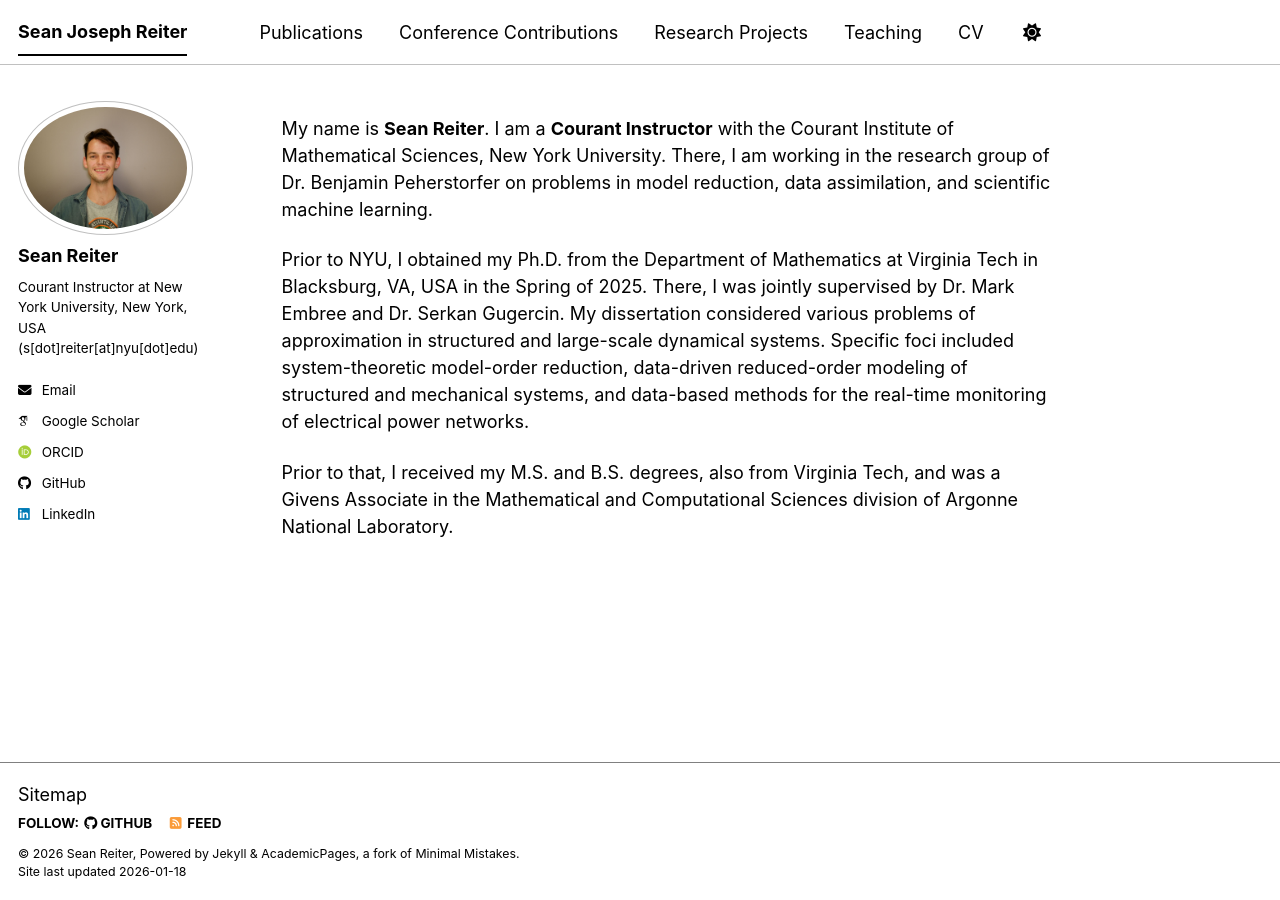
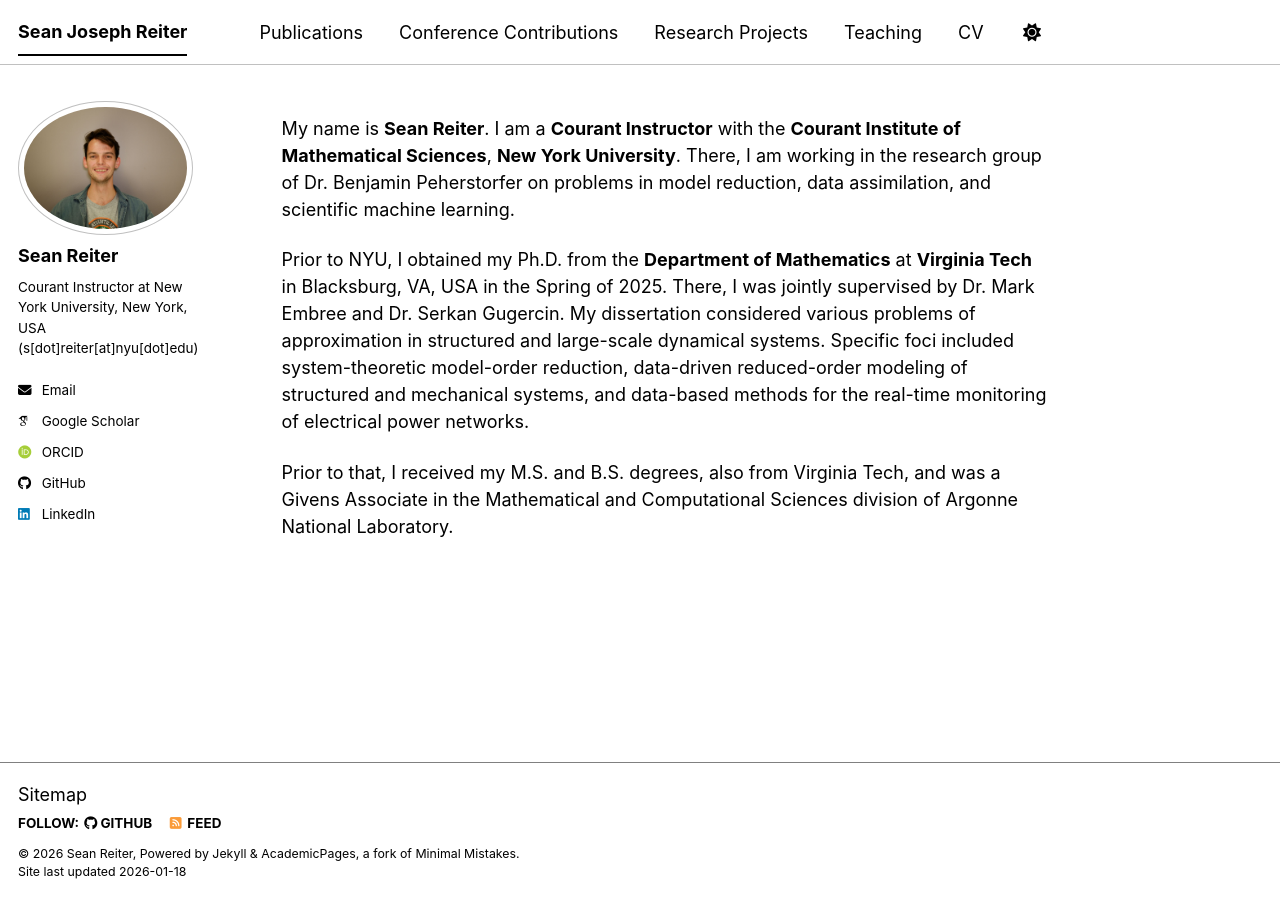
Before and after one commit to seanr7/seanr7.github.io, a Jekyll site: the page built from _pages/about.md, in a window 1280 px wide. Built offline with Jekyll 4.4.1, drawn with Linux system fonts in a browser that asks for light colours; some web fonts are replaced; a script bundle is joined from its source files by our own code; library files that are not in the unit come from our copies.

Commit message:
Improve formatting in about.md for clarity
Enhanced formatting for better readability by bolding key institutions and degrees.

```diff
--- a/_pages/about.md
+++ b/_pages/about.md
@@ -7,8 +7,8 @@ redirect_from:
   - /about.html
 ---
 
-My name is **Sean Reiter**. I am a **Courant Instructor** with the Courant Institute of Mathematical Sciences, New York University. There, I am working in the research group of Dr. Benjamin Peherstorfer on problems in model reduction, data assimilation, and scientific machine learning.
+My name is **Sean Reiter**. I am a **Courant Instructor** with the **Courant Institute of Mathematical Sciences**, **New York University**. There, I am working in the research group of Dr. Benjamin Peherstorfer on problems in model reduction, data assimilation, and scientific machine learning.
 
-Prior to NYU, I obtained my Ph.D. from the Department of Mathematics at Virginia Tech in Blacksburg, VA, USA in the Spring of 2025. There, I was jointly supervised by Dr. Mark Embree and Dr. Serkan Gugercin. My dissertation considered various problems of approximation in structured and large-scale dynamical systems. Specific foci included system-theoretic model-order reduction, data-driven reduced-order modeling of structured and mechanical systems, and data-based methods for the real-time monitoring of electrical power networks.
+Prior to NYU, I obtained my Ph.D. from the **Department of Mathematics** at **Virginia Tech** in Blacksburg, VA, USA in the Spring of 2025. There, I was jointly supervised by Dr. Mark Embree and Dr. Serkan Gugercin. My dissertation considered various problems of approximation in structured and large-scale dynamical systems. Specific foci included system-theoretic model-order reduction, data-driven reduced-order modeling of structured and mechanical systems, and data-based methods for the real-time monitoring of electrical power networks.
 
 Prior to that, I received my M.S. and B.S. degrees, also from Virginia Tech, and was a Givens Associate in the Mathematical and Computational Sciences division of Argonne National Laboratory.
```
